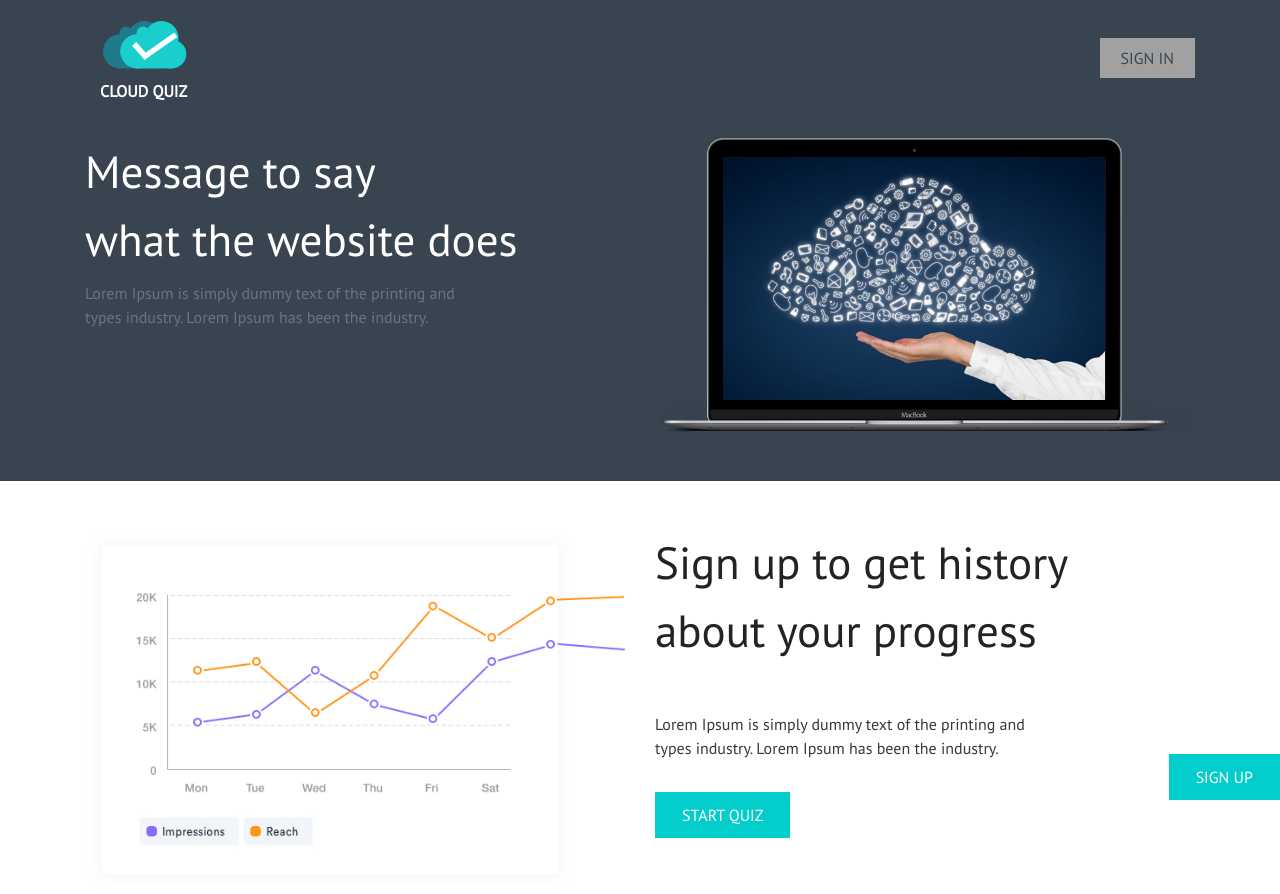
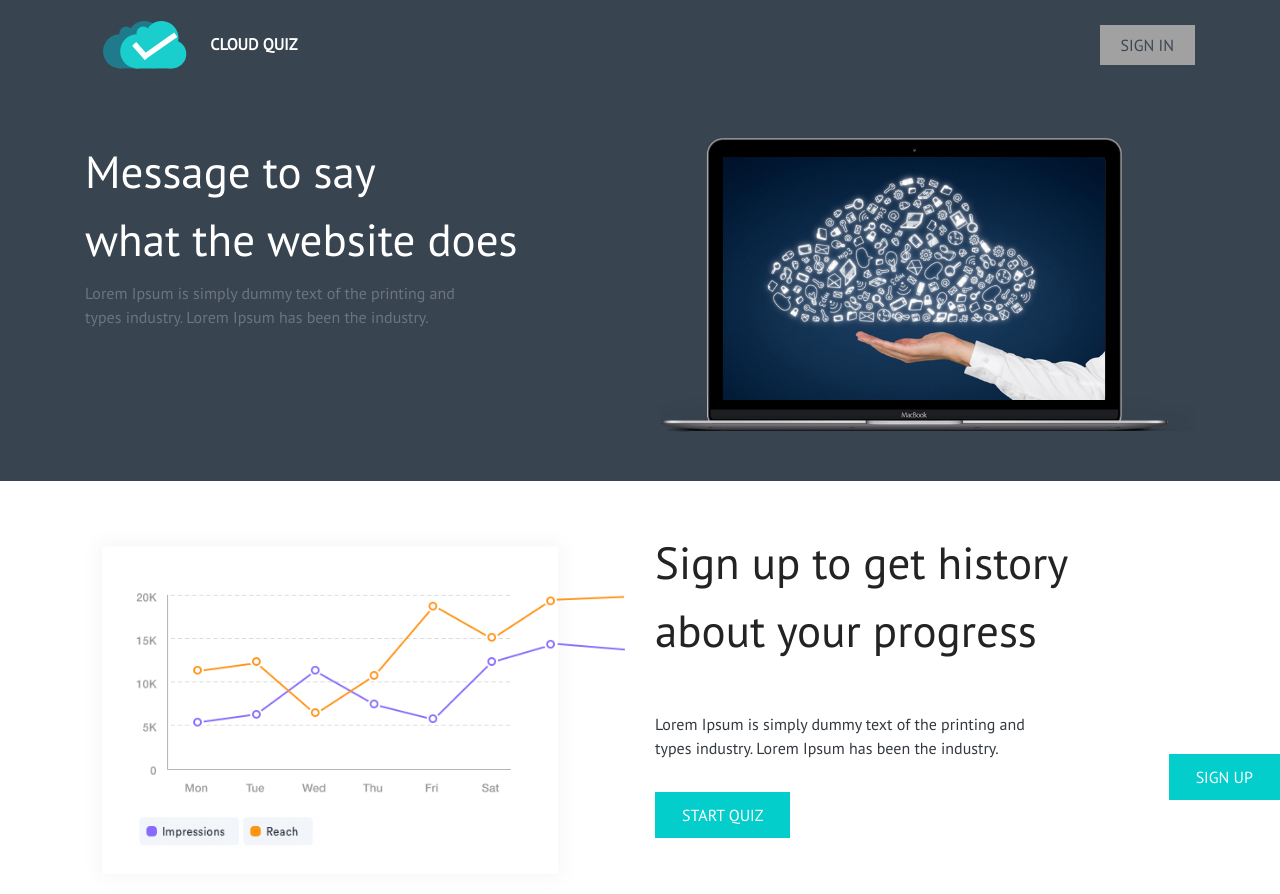
Before and after one commit to martika810/cloud_quiz, a plain HTML site: page static-site/index.html in a window 1280 px wide. Shown: the top 894 px of the page. Drawn offline with Linux system fonts and the light colour scheme.

Commit message:
update title

```diff
--- a/static-site/index.html
+++ b/static-site/index.html
@@ -26,7 +26,7 @@
             <div class="container">
                <div class="col-xl-10 col-xs-12">
                   <a class="navbar-brand" href="#graph-section"><img src="img/logo.svg" class="" alt=""></a>
-                  <h6 class="text-white font-weight-bold">CLOUD QUIZ</h6>
+                  <span class="text-white font-weight-bold">CLOUD QUIZ</span>
                </div>
                <a class="button" href="#graph-section">SIGN IN</a>
             </div>
```
